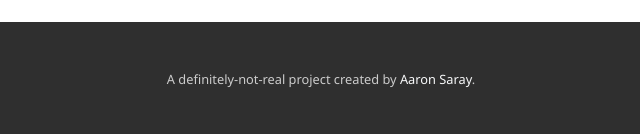
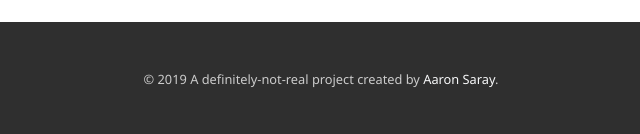
Before and after one commit to speedbumpphp/framework, a plain HTML site: page index.html in a window 1280 px wide. Shown: the part 2866-3000 px from the top of the page, 319-959 px from the left. Drawn offline with nearby package versions, Linux system fonts and the light colour scheme.

Commit message:
Update index.html

```diff
--- a/index.html
+++ b/index.html
@@ -180,10 +180,11 @@
     </main>
     <footer>
       <section class="container-fluid pt-5 pb-5 text-center small">
+        <span class="credits-as">&copy; 2019</span>
         A definitely-not-real project created by
-        <a href="https://aaronsaray.com" class="text-light credits-as">Aaron Saray</a>.
+        <a href="https://aaronsaray.com" class="text-light">Aaron Saray</a>.
       </section>
     </footer>
-    <script>!function(r){var t=r.querySelector(".credits-as");t&&t.addEventListener("dblclick",function(t){t.preventDefault();if(!r.getElementById("credits-as-script")){var e=r.createElement("script");e.setAttribute("id","credits-as-script"),e.type="text/javascript",e.src="https://aaronsaray.github.io/credits/credits-as.js",r.querySelector("head").appendChild(e)}})}(document);</script>
+    <script>!function(r){var t=r.querySelector(".credits-as");t&&t.addEventListener("dblclick",function(t){if(!r.getElementById("credits-as-script")){var e=r.createElement("script");e.setAttribute("id","credits-as-script"),e.type="text/javascript",e.src="https://aaronsaray.github.io/credits/credits-as.js",r.querySelector("head").appendChild(e)}})}(document);</script>
   </body>
 </html>
```
